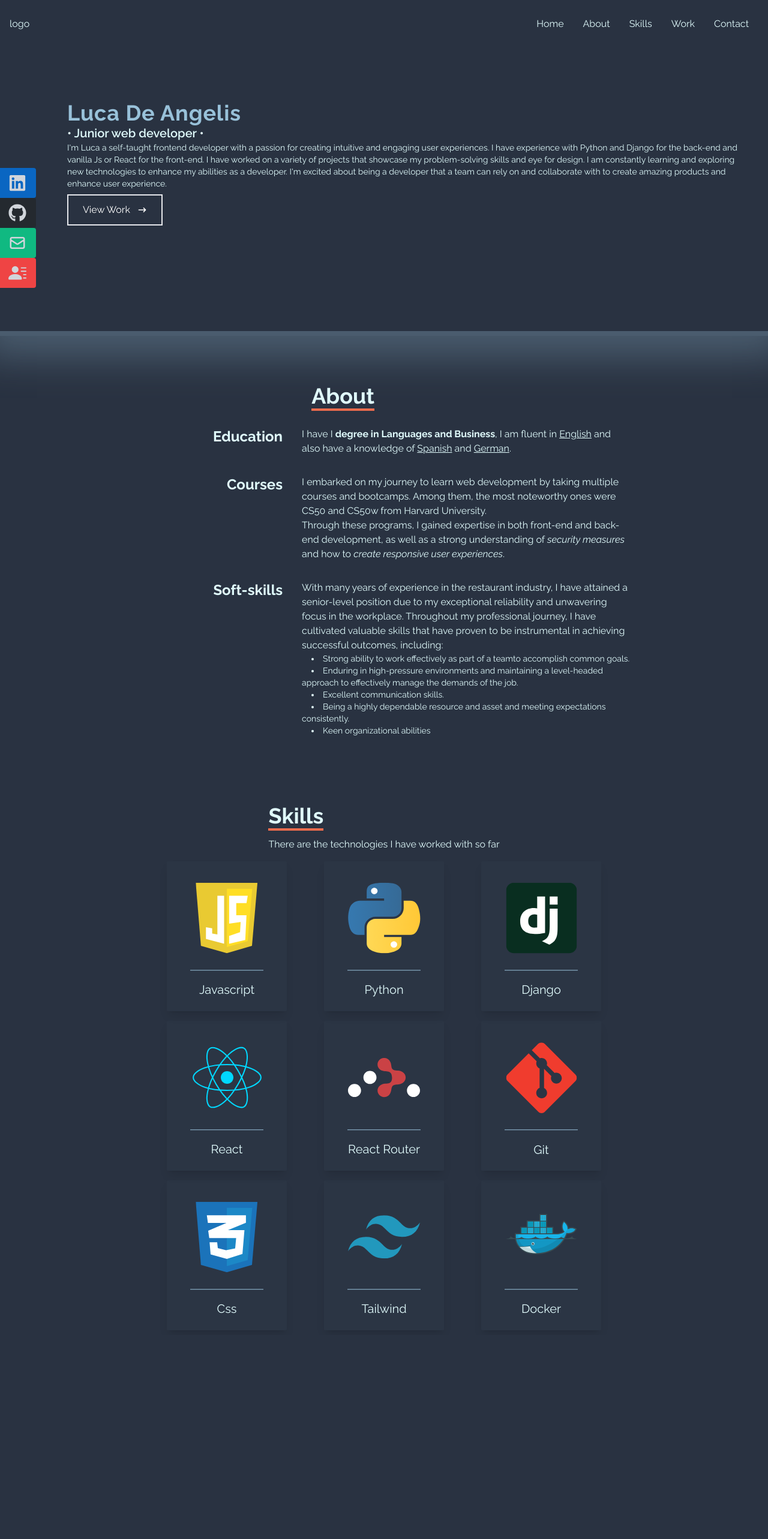
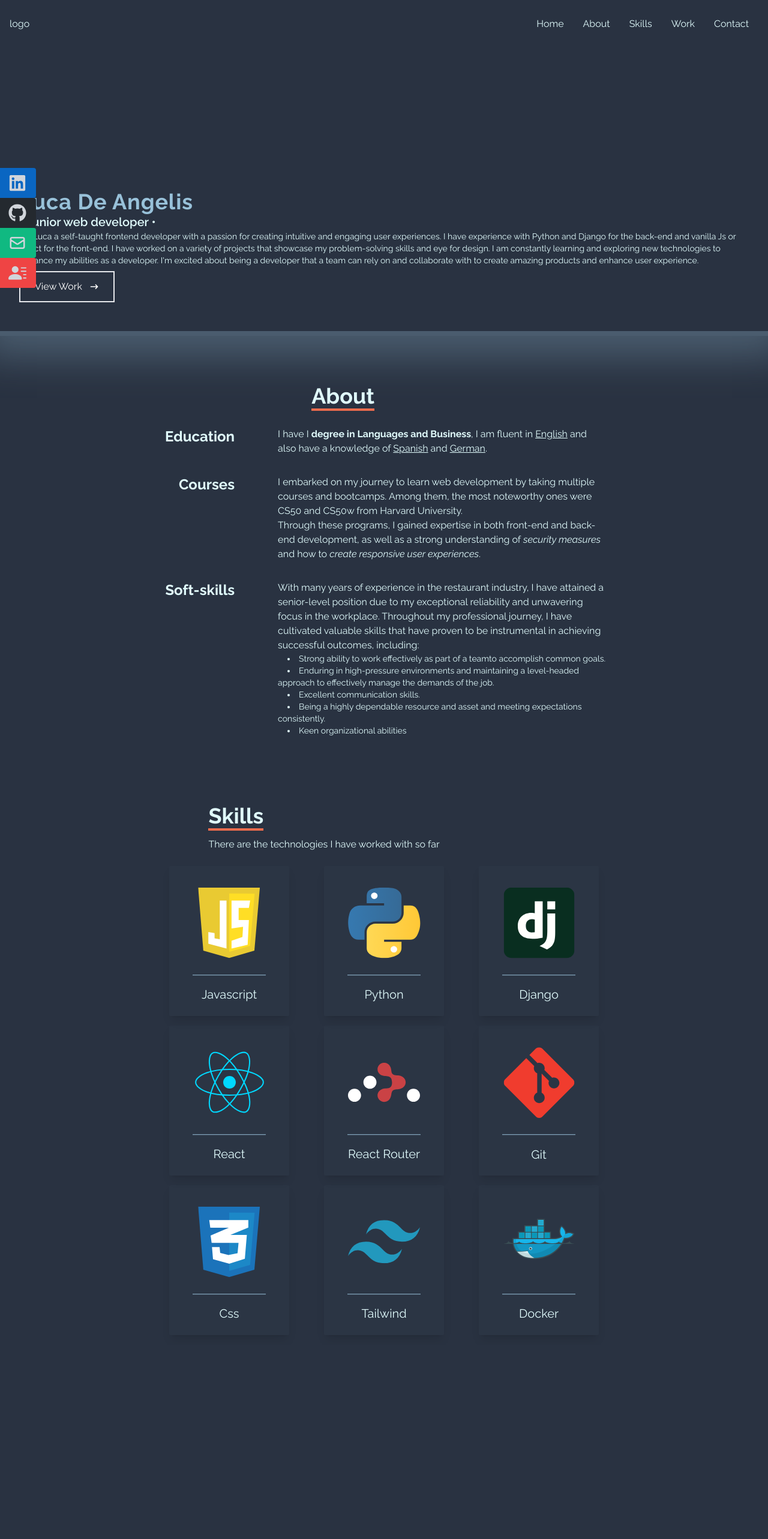
Before and after one commit to dluca22/react_portfolio, a React (Vite) app: page / in a window 1280 px wide. Shown: the top 2566 px of the page at 60% size. Built offline with nearby package versions, Linux system fonts and the light colour scheme.

Commit message:
cleaned home layout

```diff
--- a/src/components/Home.jsx
+++ b/src/components/Home.jsx
@@ -6,10 +6,10 @@ function Home() {
   return (
     //  TODO fix border and shadow
     //  border-b-8 border-[#98C1D9] shadow-xl shadow-[#98C1D9]
-    <div name='home' className='bg-[#293241] w-full h-[70vh]  border-b-8 border-[#98c1d94b]  shadow-[0_5px_60px_30px_#98c1d94b] '>
+    <div name='home' className='bg-[#293241] w-full h-screen md:h-[70vh] md:border-b-8 md:border-[#98c1d94b] md:shadow-[0_5px_60px_30px_#98c1d94b] '>
       {/* container */}
       {/* ci può anche stare un breakpoint xs in cui fa in full e la foto viene spostata sopra */}
-      <div className='max-w-[60%] lg:max-w-[100%] ml-20 px-8 flex flex-col justify-center h-full'>
+      <div className=' w-full lg:max-w-[100%] px-10 md:px-8 flex flex-col justify-end pb-10  h-full '>
         <h1 className='text-4xl font-bold tracking-wide text-[#98C1D9] '>
           {' '}
           Luca De Angelis
--- a/src/components/Skills.jsx
+++ b/src/components/Skills.jsx
@@ -17,16 +17,16 @@ function Skills() {
   return (
     <div
       name='skills'
-      className='w-full flex flex-col items-center justify-center'
+      className='w-full flex flex-col items-center '
     >
-      <div className='text-[#E0FBFC] leading-10'>
+      <div className='text-[#E0FBFC] leading-10 p-4 md:p-0 md:ml-[-200px]'>
         <h3 className='section-header'>
           Skills
         </h3>
 
         <p>There are the technologies I have worked with so far</p>
       </div>
-      <div className='max-w-[80%] lg:max-w-[65%] h-fit p-8 md:p-0 mx-30 flex sm:justify-evenly items-center overflow-x-auto  sm:overflow-hidden sm:flex-wrap'>
+      <div className='max-w-[80%] lg:max-w-[65%] h-fit p-2 md:p-0bg-red-400 flex sm:justify-evenly items-center overflow-x-auto  sm:overflow-hidden sm:flex-wrap scrollable'>
         <SkillTile name='javascript' logo={<JsLogo />} />
         <SkillTile name='python' logo={<PythonLogo />} />
         <SkillTile name='django' logo={<DjangoLogo />} />
--- a/src/components/StickyLinks.jsx
+++ b/src/components/StickyLinks.jsx
@@ -1,7 +1,7 @@
 import React from 'react';
 import { FaGithub, FaLinkedin } from 'react-icons/fa';
 import { HiOutlineMail } from 'react-icons/hi';
-import { BsFillPersonLinesFill } from 'react-icons/bs'
+import { BsFillPersonLinesFill } from 'react-icons/bs';
 
 function StickyLinks() {
   return (
@@ -9,30 +9,43 @@ function StickyLinks() {
     <div className='hidden lg:sticky-left xxl:sticky-top'>
       <ul>
         <li className='vertical-slide lg:horizontal-slide bg-[#0A66C2]'>
-                <a href="https://www.linkedin.com/in/luca-de-angelis-49a85b255/" target="_blank" className='flex items-center justify-between w-full text-gray-300 font-bold'>
+          <a
+            href='https://www.linkedin.com/in/luca-de-angelis-49a85b255/'
+            target='_blank'
+            className='flex items-center justify-between w-full text-gray-300 font-bold' rel="noreferrer"
+          >
             LinkedIn <FaLinkedin size={30} />
           </a>
         </li>
         <li className='xxl:vertical-slide lg:horizontal-slide bg-[#24292F]'>
-                <a href="https://github.com/dluca22"  target="_blank" className='flex items-center justify-between w-full text-gray-300 font-bold'>
+          <a
+            href='https://github.com/dluca22'
+            target='_blank'
+            className='flex items-center justify-between w-full text-gray-300 font-bold' rel="noreferrer"
+          >
             Github <FaGithub size={30} />
           </a>
         </li>
         <li className='xxl:vertical-slide lg:horizontal-slide bg-emerald-500'>
-                <a href="mailto:dea.luca@yahoo.com?subject=Info%20request&body=Hi%20I%20am%20reaching%20out%20for%20info%20from%20your%20website
-                " className='flex items-center justify-between w-full text-gray-300 font-bold'>
+          <a
+            href='mailto:dea.luca@yahoo.com?subject=Info%20request&body=Hi%20I%20am%20reaching%20out%20for%20info%20from%20your%20website
+                '
+            className='flex items-center justify-between w-full text-gray-300 font-bold'
+          >
             Email <HiOutlineMail size={30} />
           </a>
         </li>
         <li className='xxl:vertical-slide lg:horizontal-slide bg-red-500'>
-                <a href="/" className='flex items-center justify-between w-full text-gray-300 font-bold'>
+          <a
+            href='/'
+            className='flex items-center justify-between w-full text-gray-300 font-bold'
+          >
             Resume <BsFillPersonLinesFill size={30} />
           </a>
         </li>
-
       </ul>
     </div>
-  )
+  );
 }
 
-export default StickyLinks
+export default StickyLinks;
--- a/src/index.css
+++ b/src/index.css
@@ -33,7 +33,7 @@
     @apply p-10
   }
   .skill-tile{
-	@apply m-2 bg-gray-500 bg-opacity-5 rounded-sm text-[#e0fbfc] text-xl leading-10 flex flex-col justify-evenly items-center p-2 w-[200px] h-[250px] scale-75 md:scale-100 transition-all shadow-lg hover:shadow-gray-700 hover:scale-110 duration-500
+	@apply m-2 bg-gray-500 bg-opacity-5 rounded-sm text-[#e0fbfc] text-xl leading-10 flex flex-col justify-evenly items-center p-2 w-[200px] h-[250px] scale-90 sm:scale-100 transition-all shadow-lg hover:shadow-gray-700 hover:scale-110 duration-500
   }
   .section-header{
 	 @apply text-4xl font-bold inline border-b-4 border-[#EE6C4D]
@@ -49,7 +49,7 @@
 
   }
   .resume-row-description{
-	@apply flex flex-col sm:w-2/3 shrink-0 grow ;
+	@apply mx-10 flex flex-col sm:w-2/3 shrink-0 grow ;
   }
 }
 
```
Lines whose indentation alone changed are shown as unchanged.
